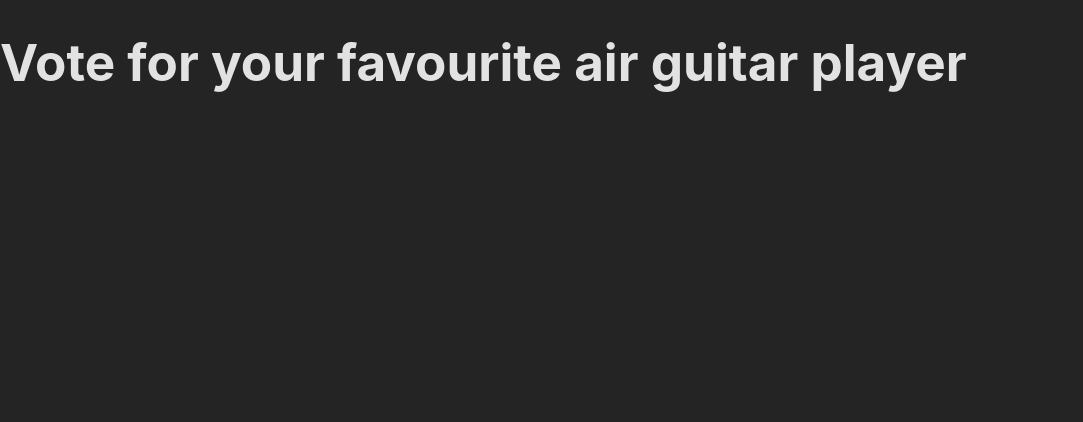
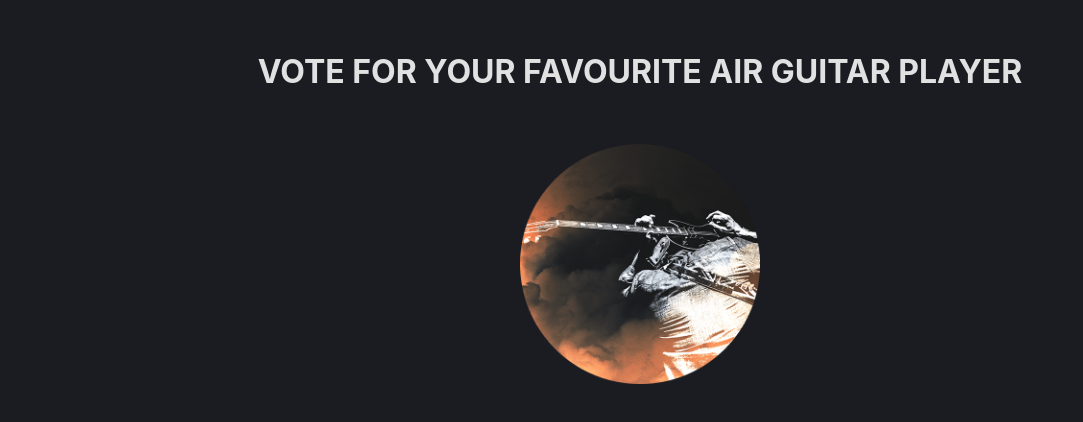
Before and after one commit to madelenfoss/voting-app, a React (Vite) app: page / in a window 1280 px wide. Shown: the top 422 px of the page, without its empty margins (0-1083 px from the left). Built offline with nearby package versions, Linux system fonts and the light colour scheme.

Commit message:
Added logo to header

```diff
--- a/src/components/Header.jsx
+++ b/src/components/Header.jsx
@@ -1,10 +1,14 @@
+import airGuitarPlayer from "../assets/images/airguitarlogo.png"
+
 const Header = () => {
   return (
     <div>
       <h1>Vote for your favourite air guitar player</h1>
-
+      <img
+         src={airGuitarPlayer}
+         className="logo"
+         alt="Ari guitar player logo"/>
     </div>
   )
 }
-
 export default Header;
--- a/src/index.css
+++ b/src/index.css
@@ -5,7 +5,7 @@
 
   color-scheme: light dark;
   color: rgba(255, 255, 255, 0.87);
-  background-color: #242424;
+  background-color: #1a1c22;
 
   font-synthesis: none;
   text-rendering: optimizeLegibility;
@@ -30,8 +30,17 @@ body {
 }
 
 h1 {
-  font-size: 3.2em;
-  line-height: 1.1;
+  margin: 3rem auto;
+  width: 100vw;
+  font-size: 2em;
+  text-transform: uppercase;
+  text-align: center;
+}
+
+.logo {
+  display: block;
+  margin: 2rem auto;
+  width: 15rem;
 }
 
 button {
```
Also changed, not shown: src/assets/images/airguitarlogo.png (added).
